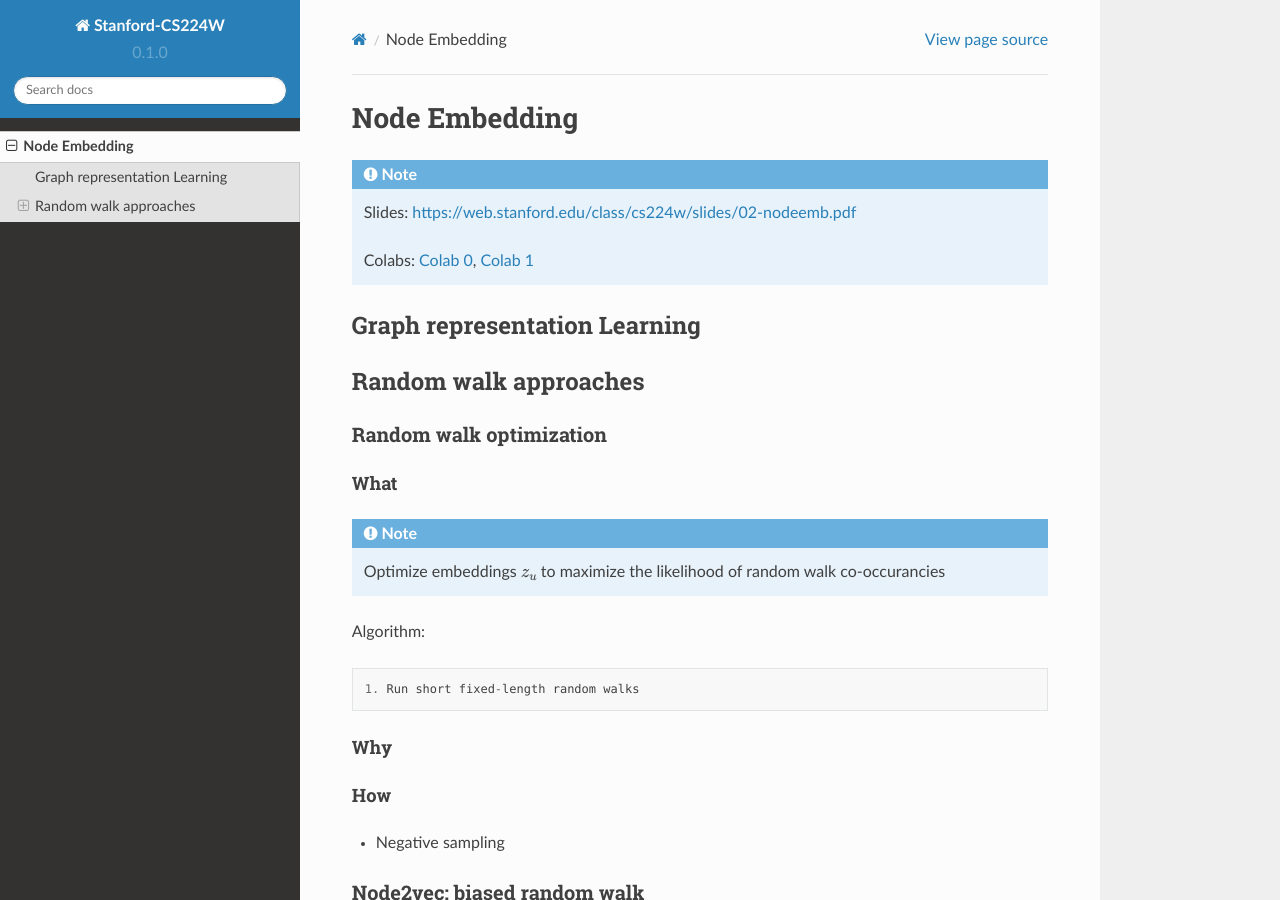
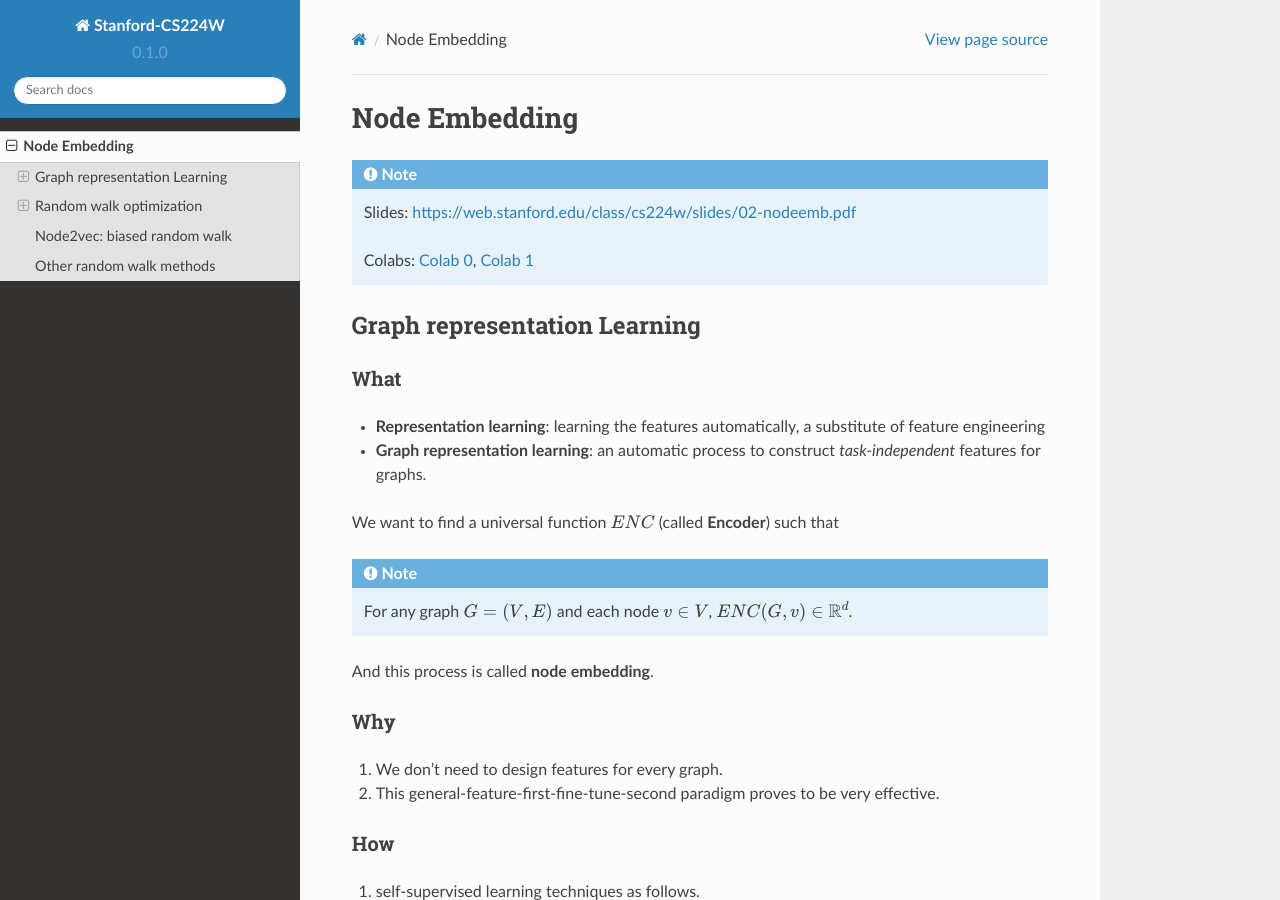
Before and after one commit to OCW-University/CS224W, a Sphinx documentation site: the page built from docs/source/node_embedding.rst, in a window 1280 px wide and 900 px high. Built offline with Sphinx 7.4.7 and the Read the Docs theme 2.0.0, drawn with Linux system fonts in a browser that asks for light colours.

Commit message:
graph representation learning

```diff
--- a/docs/source/node_embedding.rst
+++ b/docs/source/node_embedding.rst
@@ -11,15 +11,40 @@ Node Embedding
 Graph representation Learning
 -----------------------------
 
+What
+^^^^
 
-Random walk approaches
-----------------------
+- **Representation learning**: learning the features automatically, a substitute of feature engineering
+- **Graph representation learning**: an automatic process to construct *task-independent* features for graphs.
+
+We want to find a universal function :math:`ENC` (called **Encoder**) such that
+
+.. note::
+
+    For any graph :math:`G=(V, E)` and each node :math:`v\in V`, :math:`ENC(G, v)\in\mathbb{R}^d`.
+
+And this process is called **node embedding**.
+
+
+
+Why
+^^^
+
+1. We don't need to design features for every graph.
+2. This general-feature-first-fine-tune-second paradigm proves to be very effective.
+
+
+How
+^^^
+1. self-supervised learning techniques as follows.
+
+
 
 Random walk optimization
-^^^^^^^^^^^^^^^^^^^^^^^^
+------------------------
 
 What
-""""
+^^^^
 
 .. note::
     Optimize embeddings :math:`z_u` to maximize the likelihood of random walk co-occurancies
@@ -30,17 +55,17 @@ Algorithm::
     1. Run short fixed-length random walks
 
 Why
-"""
+^^^
 
 
 How
-"""
+^^^
 
 - Negative sampling
 
 
 Node2vec: biased random walk
-^^^^^^^^^^^^^^^^^^^^^^^^^^^^
+----------------------------
 
 Other random walk methods
-^^^^^^^^^^^^^^^^^^^^^^^^^
+-------------------------
```
